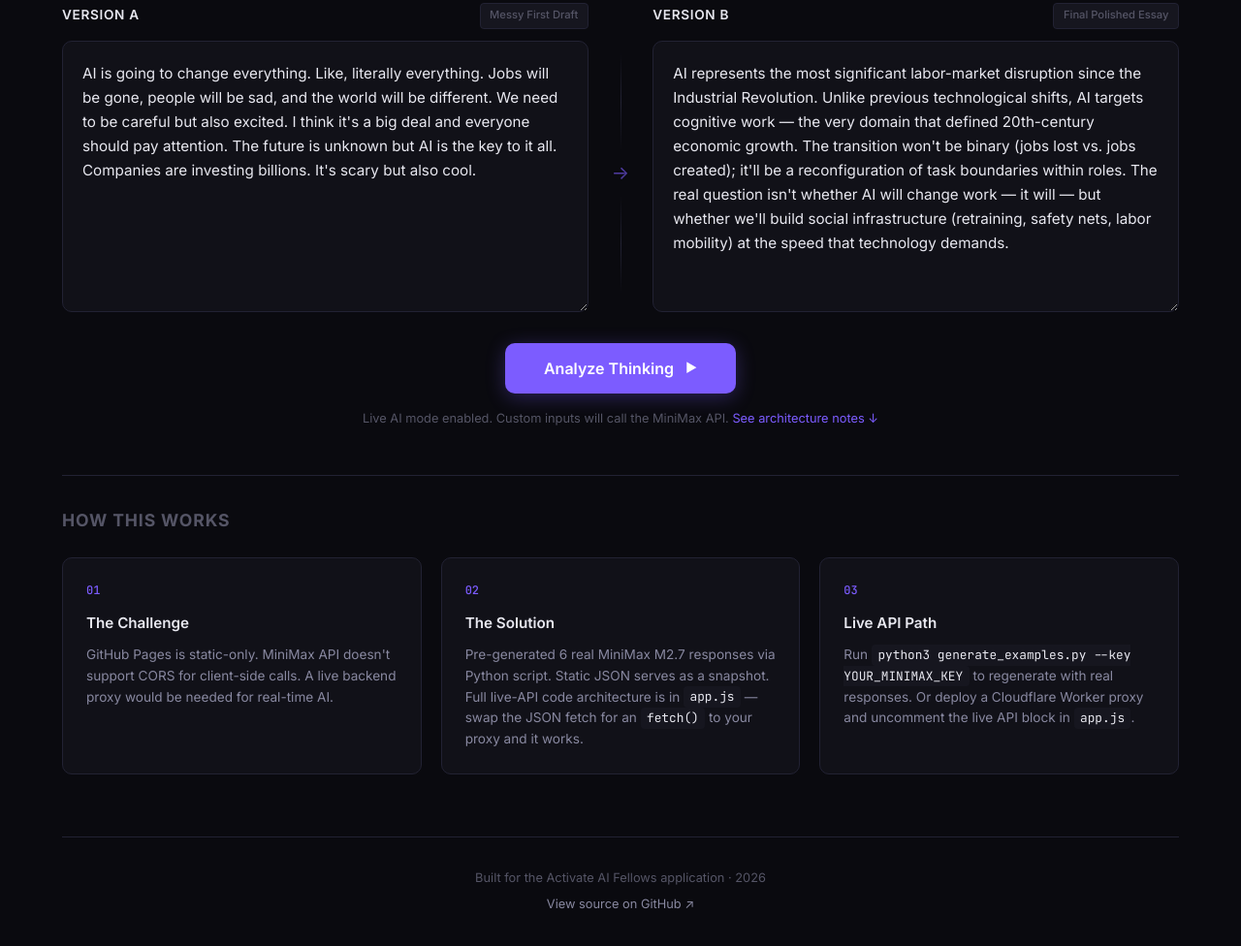
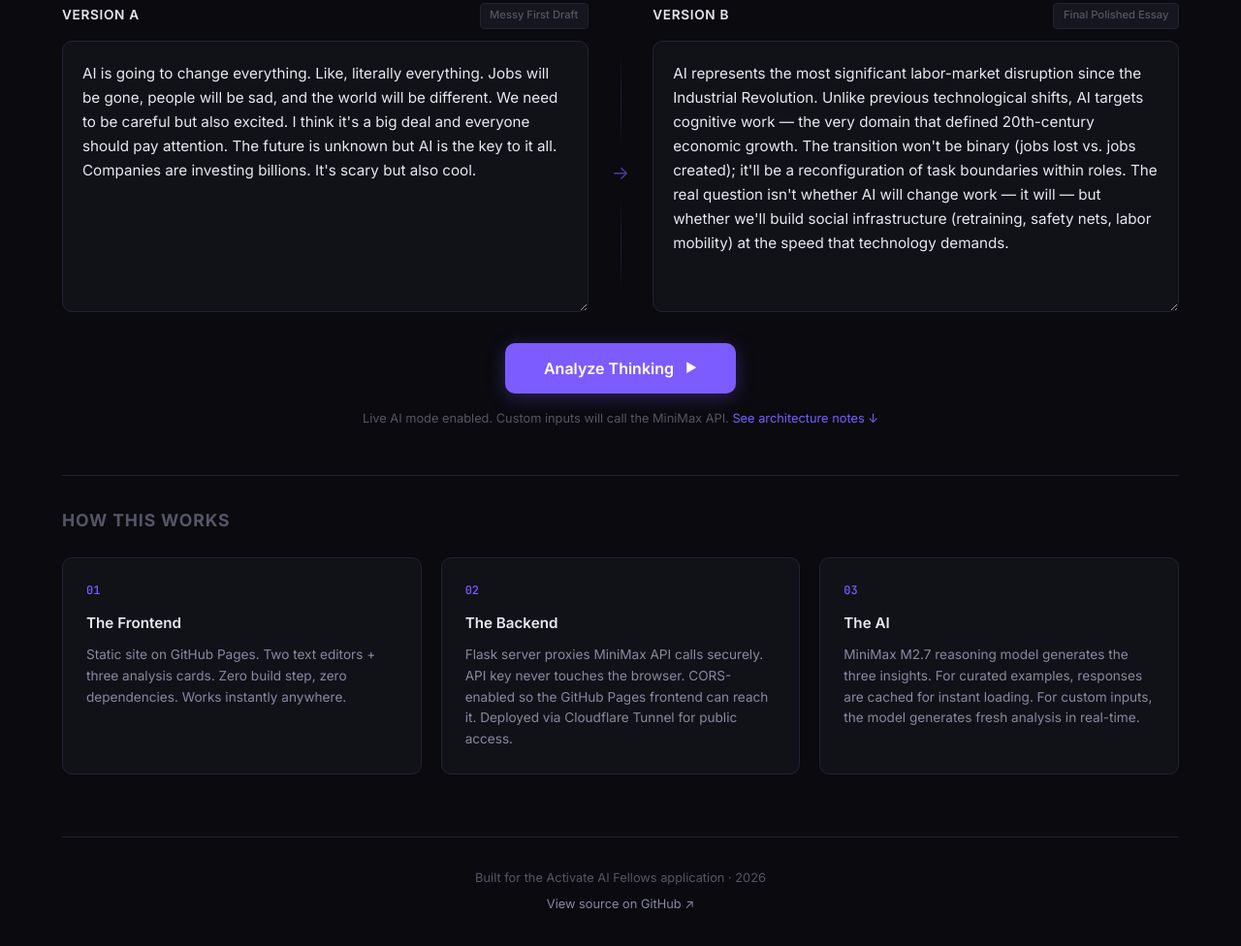
Before and after one commit to Avalanche-ag/thinkdelta, a plain HTML site: page index.html in a window 1280 px wide. Shown: the part 302-1278 px from the top of the page at 97% size. Drawn offline with Linux system fonts and the light colour scheme.

Commit message:
Update architecture section to reflect live backend deployment

```diff
--- a/index.html
+++ b/index.html
@@ -105,18 +105,18 @@
         <div class="architecture-grid">
           <div class="arch-card">
             <span class="arch-num">01</span>
-            <h3>The Challenge</h3>
-            <p>GitHub Pages is static-only. MiniMax API doesn't support CORS for client-side calls. A live backend proxy would be needed for real-time AI.</p>
+            <h3>The Frontend</h3>
+            <p>Static site on GitHub Pages. Two text editors + three analysis cards. Zero build step, zero dependencies. Works instantly anywhere.</p>
           </div>
           <div class="arch-card">
             <span class="arch-num">02</span>
-            <h3>The Solution</h3>
-            <p>Pre-generated 6 real MiniMax M2.7 responses via Python script. Static JSON serves as a snapshot. Full live-API code architecture is in <code>app.js</code> — swap the JSON fetch for an <code>fetch()</code> to your proxy and it works.</p>
+            <h3>The Backend</h3>
+            <p>Flask server proxies MiniMax API calls securely. API key never touches the browser. CORS-enabled so the GitHub Pages frontend can reach it. Deployed via Cloudflare Tunnel for public access.</p>
           </div>
           <div class="arch-card">
             <span class="arch-num">03</span>
-            <h3>Live API Path</h3>
-            <p>Run <code>python3 generate_examples.py --key YOUR_MINIMAX_KEY</code> to regenerate with real responses. Or deploy a Cloudflare Worker proxy and uncomment the live API block in <code>app.js</code>.</p>
+            <h3>The AI</h3>
+            <p>MiniMax M2.7 reasoning model generates the three insights. For curated examples, responses are cached for instant loading. For custom inputs, the model generates fresh analysis in real-time.</p>
           </div>
         </div>
       </section>
```
